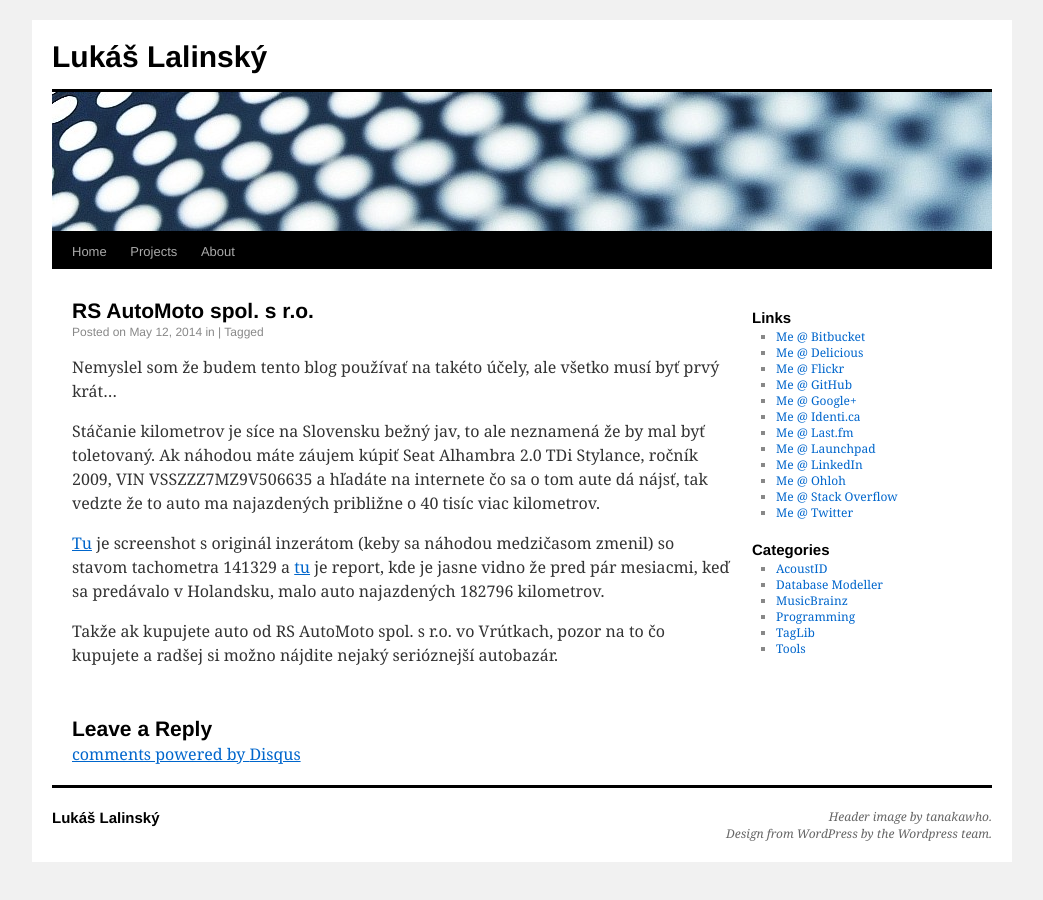
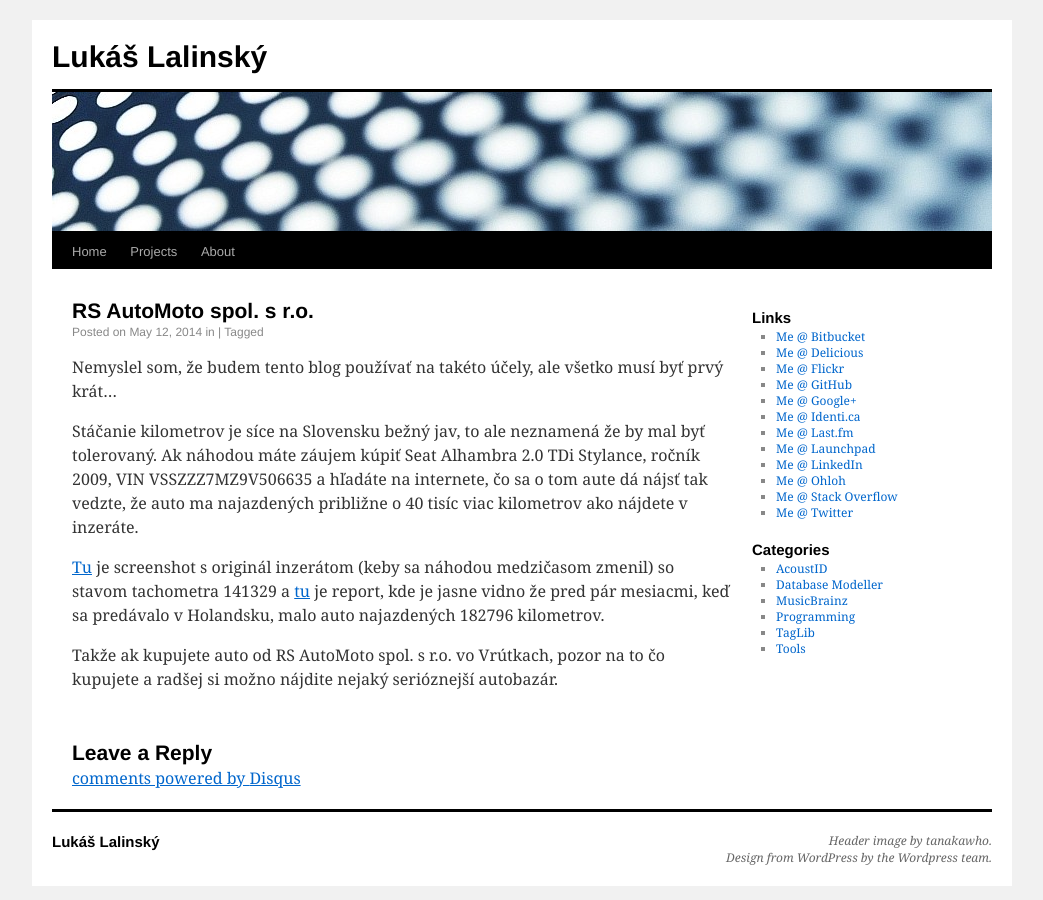
Before and after one commit to lalinsky/website, a Jekyll site: the page built from _posts/2014-05-12-rs-automoto-spol-s-r-o.md, in a window 1280 px wide. Shown: the whole page, without its empty margins (118-1161 px from the left). Built offline with Jekyll 4.4.1, drawn with Linux system fonts in a browser that asks for light colours; Markdown is read by kramdown in place of the engine named in the settings; comment, search, counter and statistics services are not loaded.

Commit message:
RS AutoMoto spol. s r.o.

```diff
--- a/_posts/2014-05-12-rs-automoto-spol-s-r-o.md
+++ b/_posts/2014-05-12-rs-automoto-spol-s-r-o.md
@@ -5,14 +5,14 @@ categories:
 - misc
 ---
 
-Nemyslel som že budem tento blog používať na takéto účely, ale všetko musí byť
+Nemyslel som, že budem tento blog používať na takéto účely, ale všetko musí byť
 prvý krát...
 
 Stáčanie kilometrov je síce na Slovensku bežný jav, to ale neznamená že by mal
-byť toletovaný. Ak náhodou máte záujem kúpiť Seat Alhambra 2.0 TDi Stylance,
-ročník 2009, VIN VSSZZZ7MZ9V506635 a hľadáte na internete čo sa o tom aute
-dá nájsť, tak vedzte že to auto ma najazdených približne o 40 tisíc viac
-kilometrov.
+byť tolerovaný. Ak náhodou máte záujem kúpiť Seat Alhambra 2.0 TDi Stylance,
+ročník 2009, VIN VSSZZZ7MZ9V506635 a hľadáte na internete, čo sa o tom aute
+dá nájsť tak vedzte, že auto ma najazdených približne o 40 tisíc viac
+kilometrov ako nájdete v inzeráte.
 
 [Tu](/uploads/alhambra.png) je screenshot s originál inzerátom (keby sa náhodou medzičasom zmenil) so
 stavom tachometra 141329 a
```
